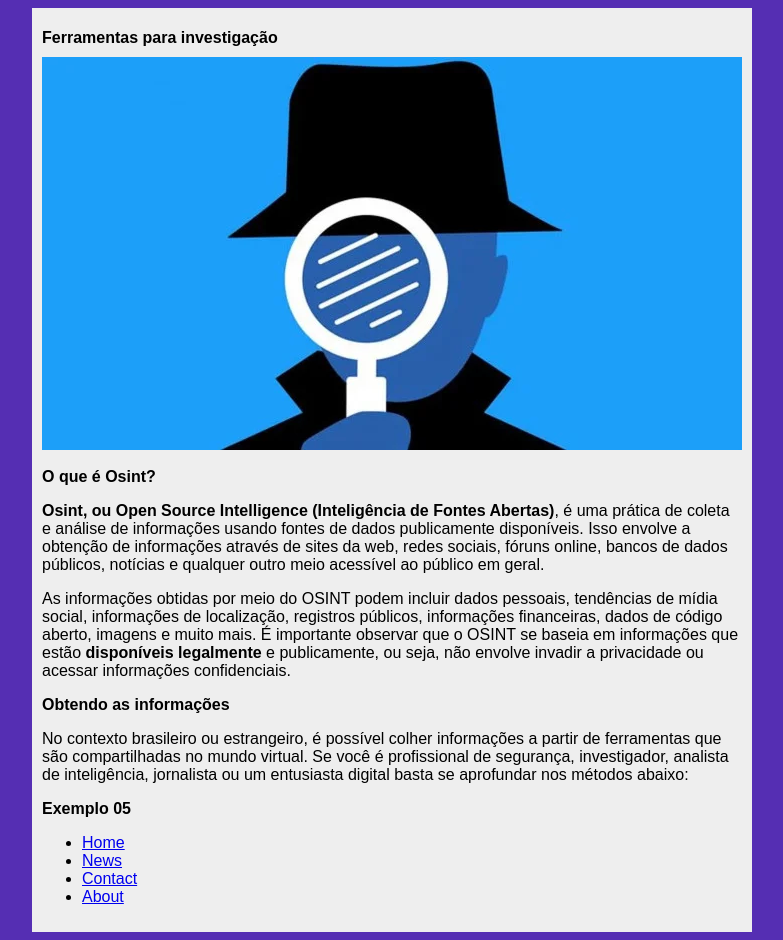
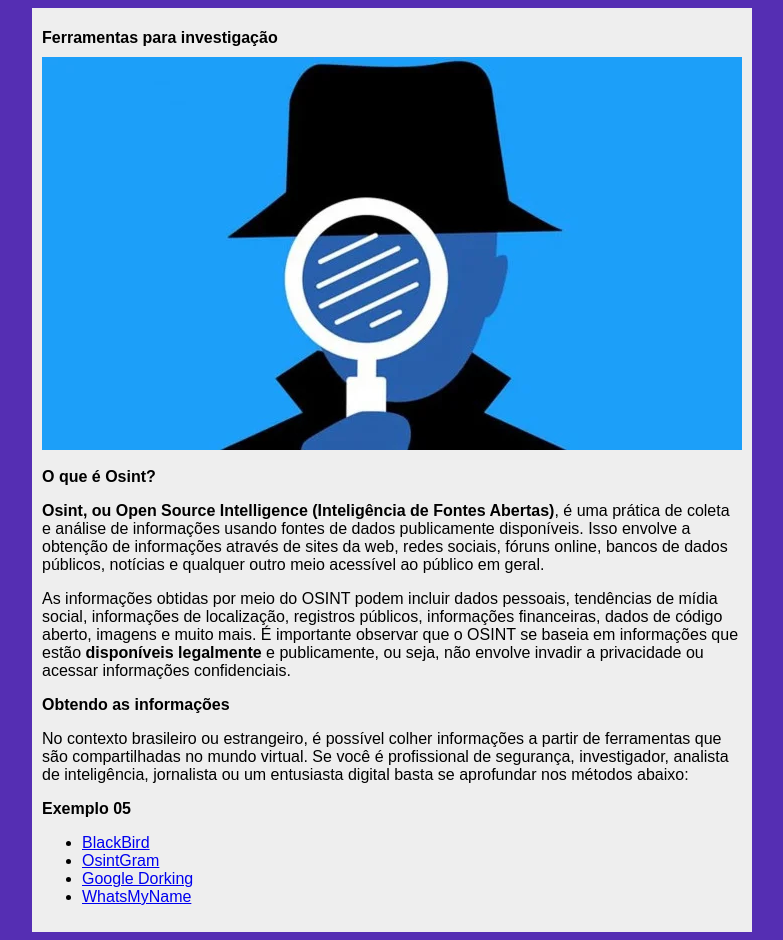
Before and after one commit to Lysscr/projeto-site, a plain HTML site: page index.html in a window 1280 px wide. Shown: the whole page, without its empty margins (248-1031 px from the left). Drawn offline with Linux system fonts and the light colour scheme.

Commit message:
Update index.html

```diff
--- a/index.html
+++ b/index.html
@@ -29,10 +29,10 @@
             <section class="exemplo">
                 <b>Exemplo 05</b>
                 <ul>
-                  <li><a href="#home">Home</a></li>
-                  <li><a href="#news">News</a></li>
-                  <li><a href="#contact">Contact</a></li>
-                  <li><a href="#about">About</a></li>
+                  <li><a href="#home">BlackBird</a></li>
+                  <li><a href="#news">OsintGram</a></li>
+                  <li><a href="#contact">Google Dorking</a></li>
+                  <li><a href="#about">WhatsMyName</a></li>
                 </ul>
             </section>
         </article>
```
